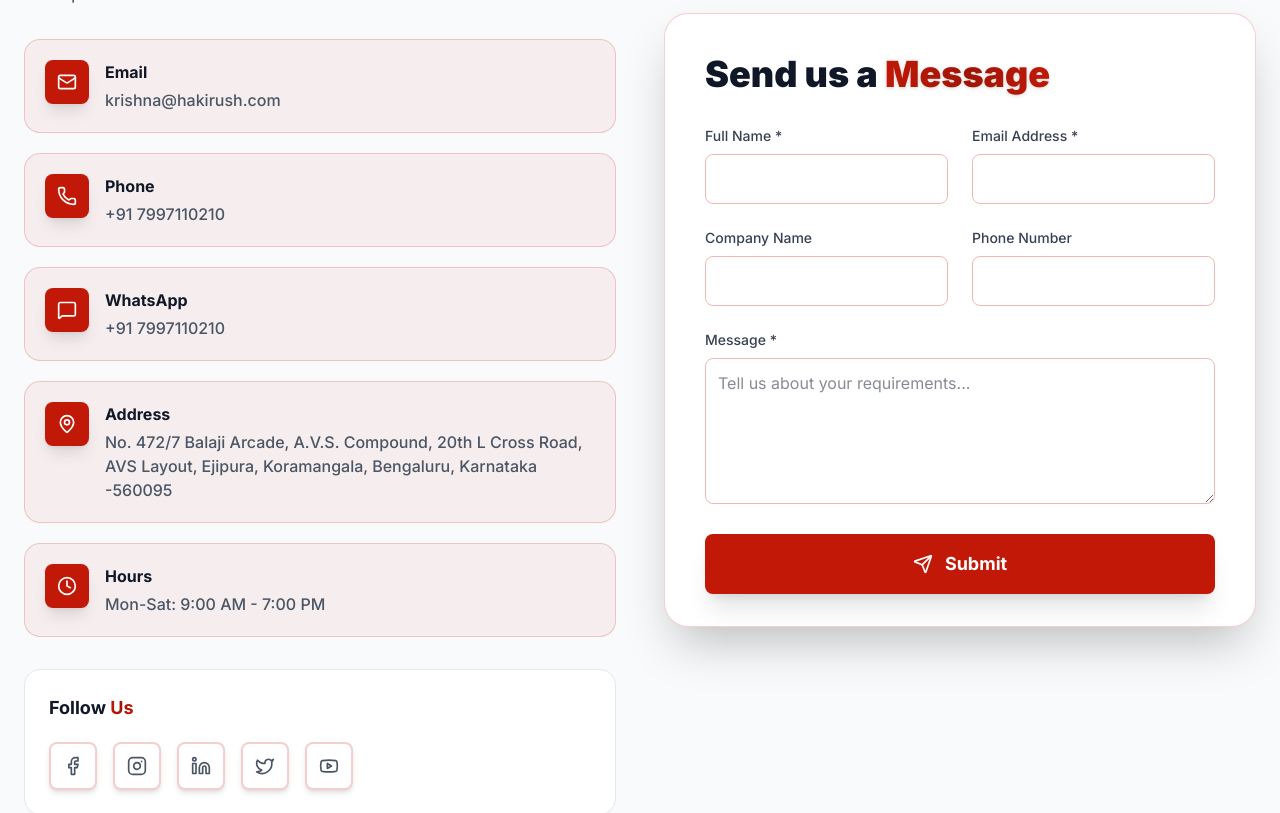
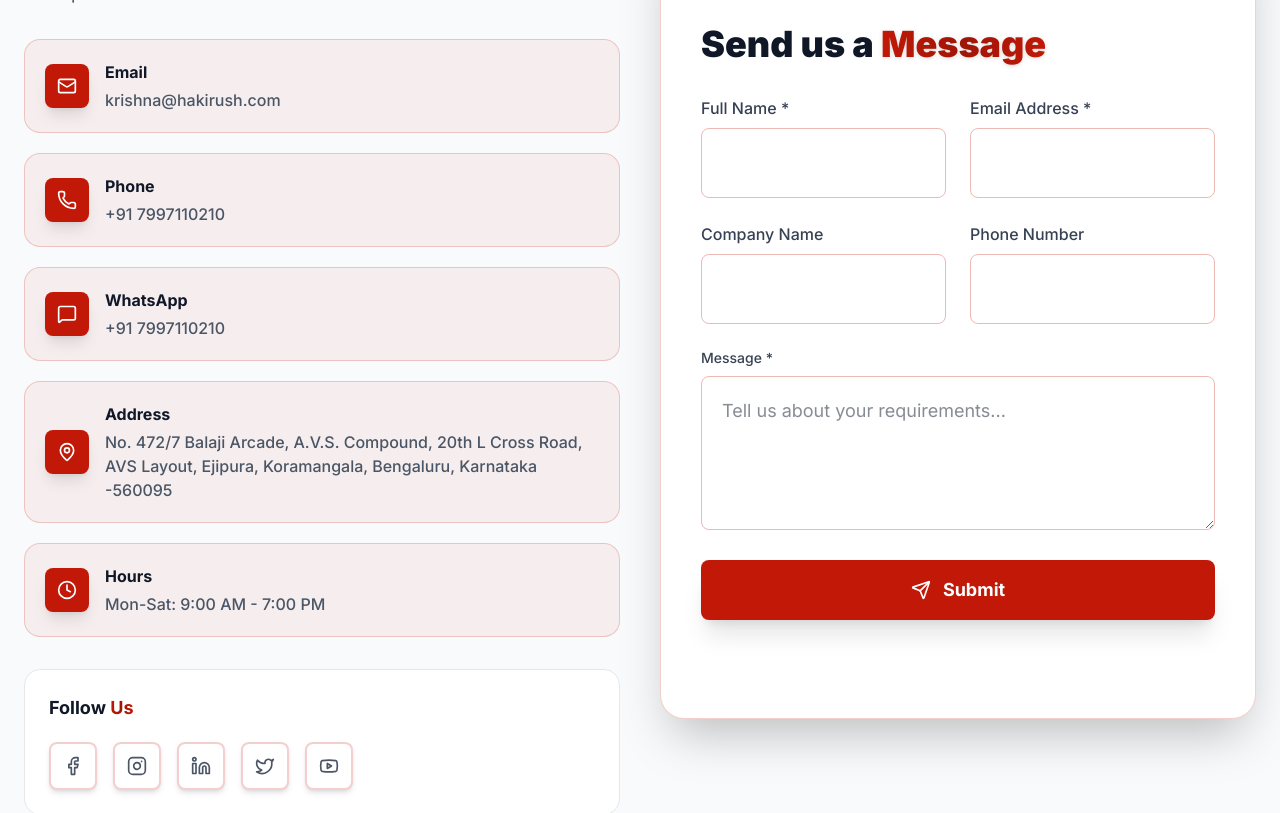
Before and after one commit to saivishruth183-debug/Hakirush, a React (Vite) app: page /contact in a window 1280 px wide. Shown: the part 720-1533 px from the top of the page. Built offline with nearby package versions, Linux system fonts and the light colour scheme.

Commit message:
Updated project files

```diff
--- a/src/pages/Contact.jsx
+++ b/src/pages/Contact.jsx
@@ -136,8 +136,8 @@ export default function Contact() {
       </div>
 
       {/* CONTENT SECTION */}
-      <section className="max-w-7xl mx-auto px-6 py-8 md:py-12">
-        <div className="grid lg:grid-cols-2 gap-8 md:gap-12">
+      <section className="max-w-7xl mx-auto px-2 sm:px-4 md:px-6 py-6 md:py-12">
+        <div className="flex flex-col lg:grid lg:grid-cols-2 gap-6 md:gap-10">
           {/* LEFT SIDE INFO */}
           <motion.div
             initial={{ opacity: 0, x: -50 }}
@@ -164,7 +164,7 @@ export default function Contact() {
               </p>
             </div>
 
-            <div className="space-y-5">
+            <div className="space-y-4 sm:space-y-5">
             {[
               { icon: <Mail className="w-5 h-5" />, label: "Email", value: contactDetails.email, href: `mailto:${contactDetails.email}` },
               { icon: <Phone className="w-5 h-5" />, label: "Phone", value: contactDetails.phone, href: `tel:${contactDetails.phone}` },
@@ -179,12 +179,12 @@ export default function Contact() {
                 transition={{ duration: 0.5, delay: i * 0.1 }}
                 viewport={{ once: true }}
                 whileHover={{ x: 8, transition: { duration: 0.3 } }}
-                className="flex items-start gap-4 p-5 rounded-2xl bg-[#C21807]/5 border border-[#C21807]/20 hover:border-[#C21807] hover:shadow-lg transition-all duration-300"
+                className="flex flex-row items-center gap-3 sm:gap-4 p-4 sm:p-5 rounded-2xl bg-[#C21807]/5 border border-[#C21807]/20 hover:border-[#C21807] hover:shadow-lg transition-all duration-300"
               >
-                <div className="inline-flex items-center justify-center p-3 bg-[#C21807] rounded-lg text-white shadow-lg shrink-0">
+                <div className="inline-flex items-center justify-center p-3 bg-[#C21807] rounded-lg text-white shadow-lg shrink-0 flex-none">
                   {item.icon}
                 </div>
-                <div className="flex-1">
+                <div className="flex-1 min-w-0">
                   <h3 className="font-bold text-sm sm:text-base text-gray-900 mb-1">{item.label}</h3>
                   {item.href ? (
                     <a href={item.href} className="text-xs sm:text-sm md:text-base text-gray-600 hover:text-[#C21807] transition-colors font-medium">{item.value}</a>
@@ -197,14 +197,14 @@ export default function Contact() {
           </div>
 
           {/* SOCIAL */}
-          <div className="mt-6 md:mt-8 p-6 rounded-2xl bg-white border border-gray-200">
+          <div className="mt-6 md:mt-8 p-4 sm:p-6 rounded-2xl bg-white border border-gray-200">
             <h3 className="font-bold text-base sm:text-lg mb-5 text-gray-900">
               Follow{" "}
               <span className="bg-linear-to-r from-[#C21807] via-[#A01506] to-[#C21807] bg-clip-text text-transparent">
                 Us
               </span>
             </h3>
-                <div className="flex gap-4">
+                <div className="flex flex-wrap gap-3 sm:gap-4">
               {socialLinks.map((s, i) => (
                 <motion.a
                   key={i}
@@ -234,40 +234,40 @@ export default function Contact() {
             scale: window.innerWidth >= 768 ? 1.03 : 1,
             y: window.innerWidth >= 768 ? -8 : 0
           }}
-          className="relative flex flex-col justify-center my-10 md:my-48 px-6 pt-6 pb-6 md:px-10 md:pt-10 md:pb-8 rounded-3xl shadow-2xl bg-white border border-[#C21807]/20 hover:shadow-red-400 overflow-hidden transition-all duration-500"
+          className="relative flex flex-col justify-center sm:my-6 md:my-24 p-5 sm:px-3 md:px-10 pt-4 pb-4 sm:pt-6 sm:pb-6 md:pt-10 md:pb-8 rounded-lg sm:rounded-2xl md:rounded-3xl shadow-2xl bg-white border border-[#C21807]/20 hover:shadow-red-400 overflow-hidden transition-all duration-500 w-full"
         >
           {/* Decorative Background removed for pure white */}
           <div className="hidden" aria-hidden="true" />
           <div className="hidden" aria-hidden="true" />
 
-          <h2 className="text-2xl sm:text-3xl md:text-4xl font-black mb-8 text-gray-900">
+          <h2 className="text-xl sm:text-2xl md:text-4xl font-black mb-6 sm:mb-8 text-gray-900">
             Send us a{" "}
             <span className="bg-linear-to-r from-[#C21807] via-[#A01506] to-[#C21807] bg-clip-text text-transparent drop-shadow-sm">
               Message
             </span>
           </h2>
 
-          <form onSubmit={submitForm} className="space-y-5 md:space-y-6">
-            <div className="grid grid-cols-1 sm:grid-cols-2 gap-6">
-              <InputField label="Full Name *" name="name" value={formData.name} onChange={handleInput} required />
-              <InputField label="Email Address *" name="email" type="email" value={formData.email} onChange={handleInput} required />
+          <form onSubmit={submitForm} className="space-y-4 sm:space-y-5 md:space-y-6">
+            <div className="grid grid-cols-1 sm:grid-cols-2 gap-4 sm:gap-6">
+              <InputField label="Full Name *" name="name" value={formData.name} onChange={handleInput} required small />
+              <InputField label="Email Address *" name="email" type="email" value={formData.email} onChange={handleInput} required small />
             </div>
 
-            <div className="grid grid-cols-1 sm:grid-cols-2 gap-6">
-              <InputField label="Company Name" name="company" value={formData.company} onChange={handleInput} />
-              <InputField label="Phone Number" name="phone" value={formData.phone} onChange={handleInput} />
+            <div className="grid grid-cols-1 sm:grid-cols-2 gap-4 sm:gap-6">
+              <InputField label="Company Name" name="company" value={formData.company} onChange={handleInput} small />
+              <InputField label="Phone Number" name="phone" value={formData.phone} onChange={handleInput} small />
             </div>
 
             <div>
-              <label className="block text-sm font-medium text-gray-700 mb-2">Message *</label>
+              <label className="block text-xs sm:text-sm font-medium text-gray-700 mb-2">Message *</label>
               <textarea
                 name="message"
-                rows="5"
+                rows="4"
                 required
                 value={formData.message}
                 onChange={handleInput}
                 placeholder="Tell us about your requirements..."
-                className="w-full p-3 border border-[#C21807]/30 rounded-lg outline-none focus:ring-[#C21807] focus:border-[#C21807] transition"
+                className="w-full p-2 sm:p-3 md:p-4 lg:p-5 border border-[#C21807]/30 rounded-lg outline-none focus:ring-[#C21807] focus:border-[#C21807] text-xs sm:text-sm md:text-base lg:text-lg transition"
               />
             </div>
 
@@ -276,7 +276,7 @@ export default function Contact() {
               disabled={loading}
               whileHover={{ scale: 1.02 }}
               whileTap={{ scale: 0.98 }}
-              className="w-full bg-[#C21807] text-white py-3 md:py-4 text-base sm:text-lg font-bold rounded-lg flex justify-center items-center gap-2 sm:gap-3 shadow-xl hover:shadow-xl hover:shadow-[#C21807]/50 hover:scale-105 transition-all duration-300 disabled:opacity-50 disabled:cursor-not-allowed"
+              className="w-full bg-[#C21807] text-white py-2.5 sm:py-3 md:py-4 text-sm sm:text-base md:text-lg font-bold rounded-lg flex justify-center items-center gap-2 sm:gap-3 shadow-xl hover:shadow-xl hover:shadow-[#C21807]/50 hover:scale-105 transition-all duration-300 disabled:opacity-50 disabled:cursor-not-allowed"
             >
               <Send className="h-4 w-4 sm:h-5 sm:w-5" />
               {loading ? "Sending..." : "Submit"}
@@ -330,17 +330,17 @@ export default function Contact() {
   );
 }
 
-function InputField({ label, name, type = "text", value, onChange, required }) {
+function InputField({ label, name, type = "text", value, onChange, required, small }) {
   return (
     <div>
-      <label className="block text-sm font-medium text-gray-700 mb-2">{label}</label>
+      <label className={`block ${small ? 'text-xs' : 'text-sm'} md:text-base font-medium text-gray-700 mb-2`}>{label}</label>
       <input
         type={type}
         name={name}
         required={required}
         value={value}
         onChange={onChange}
-        className="w-full p-3 border border-[#C21807]/30 rounded-lg outline-none focus:border-[#C21807] focus:ring-[#C21807] transition"
+        className={`w-full ${small ? 'p-2 text-xs' : 'p-3 text-sm'} md:p-4 md:text-base lg:p-5 lg:text-lg border border-[#C21807]/30 rounded-lg outline-none focus:border-[#C21807] focus:ring-[#C21807] transition`}
       />
     </div>
   );
```
